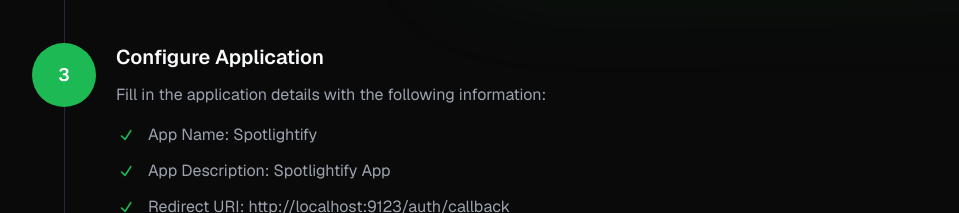
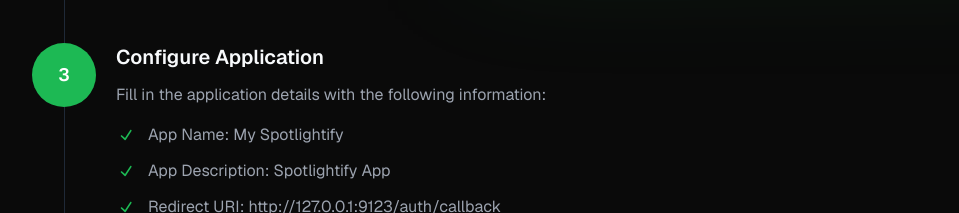
Before and after one commit to spotlightify/spotlightify.github.io, a Next.js app: page /setup in a window 1280 px wide. Shown: the part 860-1073 px from the top of the page, without its empty margins (160-1119 px from the left). Built offline with nearby package versions, Linux system fonts and the light colour scheme.

Commit message:
Update Spotify API app setup

```diff
--- a/src/app/setup/page.tsx
+++ b/src/app/setup/page.tsx
@@ -8,7 +8,6 @@
 import ClickOnSettingsImage from "/public/images/click_on_settings.jpeg";
 import IdAndSecretImage from "/public/images/id_and_secret.jpeg";
 import AuthSuggestionsImage from "/public/images/auth_suggestions.png";
-import AddClientIdImage from "/public/images/add_client_id.png";
 import AuthenticateImage from "/public/images/authenticate.png";
 
 interface SetupStep {
@@ -45,9 +44,9 @@
         image: FillFieldsImage,
         imageAlt: "Create app form",
         substeps: [
-            "App Name: Spotlightify",
+            "App Name: My Spotlightify",
             "App Description: Spotlightify App",
-            "Redirect URI: http://localhost:9123/auth/callback",
+            "Redirect URI: http://127.0.0.1:9123/auth/callback",
             "Select 'Web API' under API/SDKs",
             "Accept the terms and conditions",
             "Click 'Save' to create your app"
```
